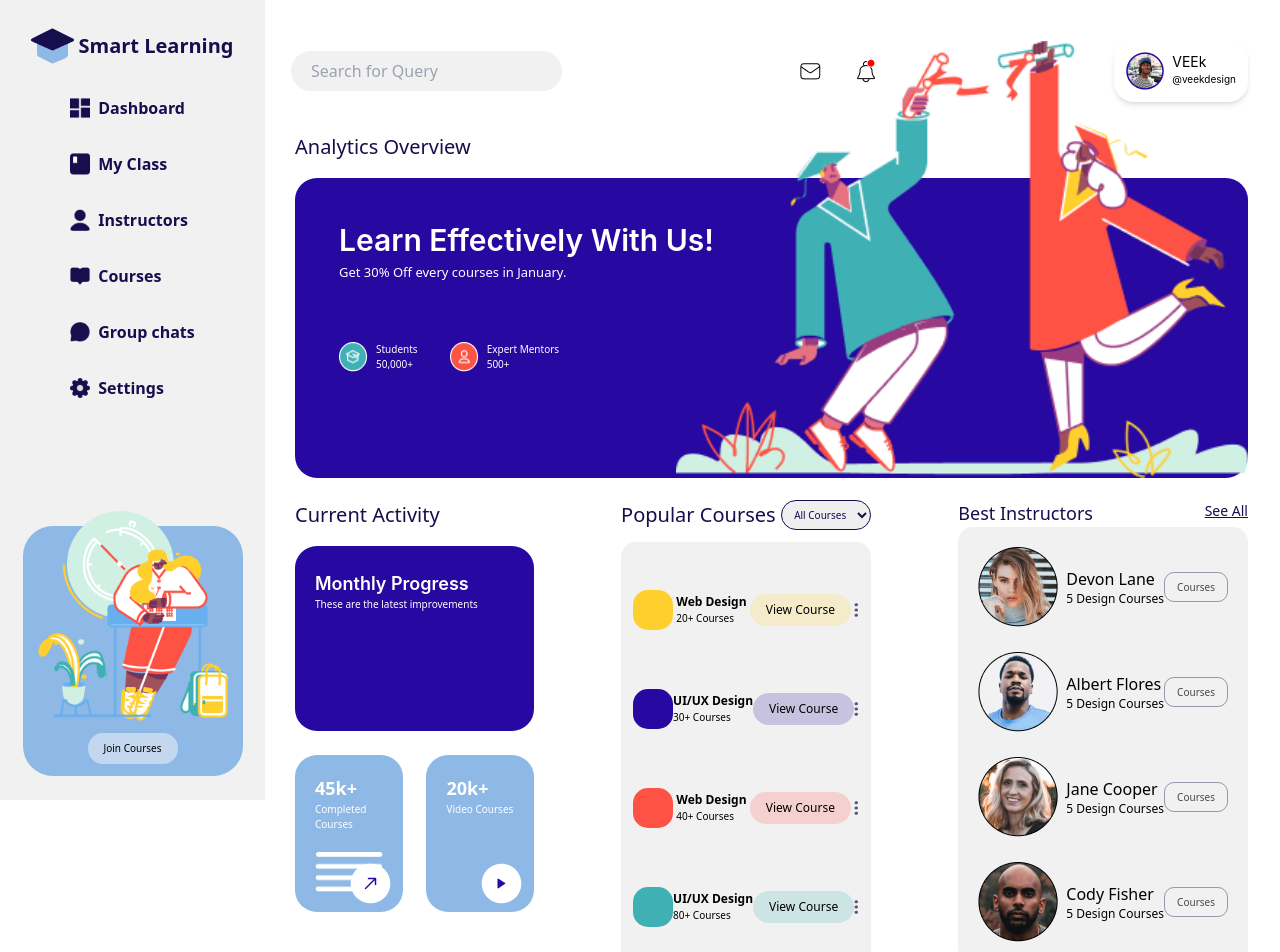
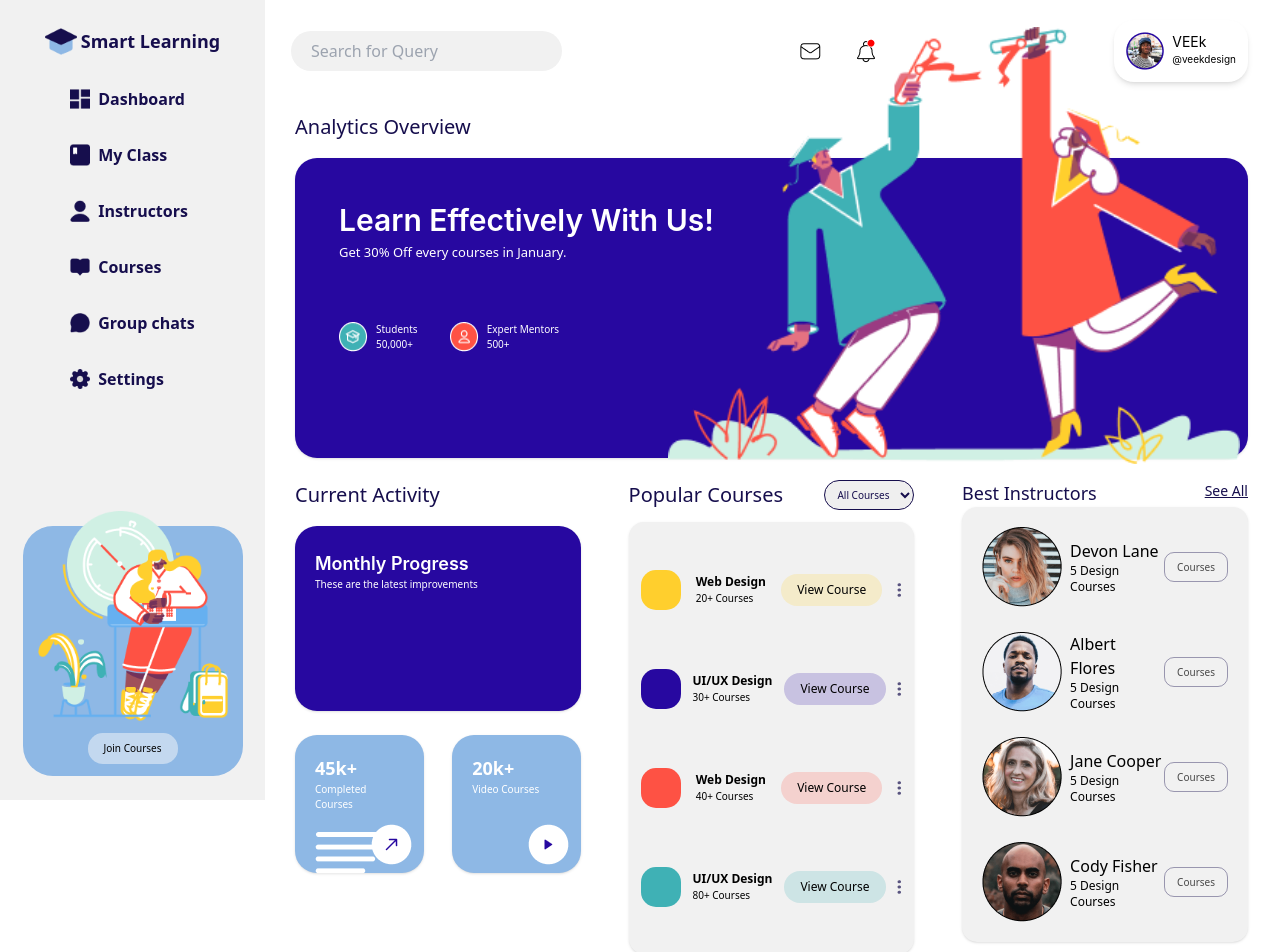
Before and after one commit to Dhanny-aay/smart-learn, a React (Create React App) app: page / in a window 1280 px wide. Shown: the top 952 px of the page. Built offline with nearby package versions, Linux system fonts and the light colour scheme.

Commit message:
adding the finishing touches

```diff
--- a/src/home.js
+++ b/src/home.js
@@ -31,8 +31,8 @@
                 <div className='bg-[#f1f1f1] hidden z-50 md:block fixed md:w-[85px] lg:w-[265px] h-full left-0 top-0 px-5 md:pt-14 lg:pt-7'>
                     <div className=' flex flex-col items-center '>
                         <span className=' flex flex-row items-center lg:space-x-1'>
-                            <img src={ logotab } className='' alt="" />
-                            <p className=' hidden lg:block font-sans text-[#160e4d] text-[20px] font-semibold'>Smart Learning</p>
+                            <img src={ logotab } className=' lg:w-8' alt="" />
+                            <p className=' hidden lg:block font-sans text-[#160e4d] text-[20px] font-semibold lg:text-[18px]'>Smart Learning</p>
                         </span>
                         <span className=' flex flex-col items-center md:mt-14 lg:mt-5 md:space-y-8 lg:space-y-2 lg:items-start'>
                             <button className=' p-3 hover:bg-white hover:rounded-[10px] lg:hover:rounded-[30px] lg:px-5 hover:shadow transition-all flex flex-row items-center lg:space-x-2'>
@@ -76,7 +76,7 @@
                 <img src={ menu } className='' alt="" />
             </div>
 
-            <div className=' mt-4 px-4 flex justify-between items-center md:pr-8 md:ml-[110px] lg:ml-[275px] md:mt-[40px]'>
+            <div className=' mt-4 px-4 flex justify-between items-center md:pr-8 md:ml-[110px] lg:ml-[275px] md:mt-[40px] lg:mt-[20px]'>
                 <input type="search" name="" className=' font-sans h-[40px] text-[rgba(22,14,77,0.5)] px-5 py-2 bg-[#f1f1f1] rounded-[22px]' placeholder='Search for Query' id="" />
 
                 <span className='hidden md:flex flex-row items-center space-x-8'>
@@ -97,7 +97,7 @@
             <div className=' mt-[30px] px-5 md:pr-8 md:ml-[110px] lg:ml-[275px] '>
                 <div>
                     <p className=' font-sans font-medium text-[20px] text-[#160e4d]'>Analytics Overview</p>
-                    <div className=' w-full rounded-[22px] md:h-[300px] mt-4 px-5 md:px-11 py-6 md:py-10 bg-[#2708a0] relative flex'>
+                    <div className=' w-full rounded-[22px] md:h-[300px] mt-4 px-5 md:px-11 py-6 md:py-10 bg-[#2708a0] relative flex shadow'>
                         <div className=' z-10'>
                             <p className='text-white font-semibold text-[18px] w-[150px] md:w-full  md:text-[30px]'>Learn Effectively With Us!</p>
                             <p className='font font-light text-white font-sans text-[10px] md:text-[13px]'>Get 30% Off every courses in January.</p>
@@ -119,8 +119,8 @@
                                 </div>
                             </div>
                         </div>
-                        <img src={ ilus } className=' bottom-0 md:hidden right-0 absolute w-[60%] mb-0 pb-0' alt="" />
-                        <img src={ ilusii } className=' hidden md:block bottom-0 right-0 absolute w-[60%] mb-0 pb-0' alt="" />
+                        <img src={ ilus } className=' md:hidden -bottom-[4px] right-2 absolute w-[60%] mb-0 pb-0' alt="" />
+                        <img src={ ilusii } className=' hidden md:block -bottom-[6px] right-2 absolute w-[60%] mb-0 pb-0' alt="" />
                     </div>
                 </div>
 
@@ -128,22 +128,22 @@
 
             <div className=' mt-[22px] px-5 md:pr-8 md:ml-[110px] lg:ml-[275px] lg:flex lg:flex-row justify-between'>
 
-                    <div className=''>
+                    <div className=' lg:w-[30%] lg:h-[350px]'>
                         <p className=' font-sans font-medium text-[20px] text-[#160e4d]'>Current Activity</p>
-                        <div className=' w-full rounded-[22px] mt-4 px-5 py-6 bg-[#2708a0] h-[185px]'>
+                        <div className=' w-full rounded-[22px] mt-4 px-5 py-6 bg-[#2708a0] shadow h-[185px]'>
                             <p className=' text-white font-semibold text-[18px]'>Monthly Progress</p>
                             <p className=' font-sans font-medium text-white text-[10px]'>These are the latest improvements</p>
                         </div>
 
                         <div className=' mt-6 flex justify-between'>
-                            <div className='  bg-[#8eb8e5] rounded-[22px] p-5 relative w-[45%]'>
+                            <div className='  bg-[#8eb8e5] lg:h-[138px] shadow rounded-[22px] p-5 relative w-[45%]'>
                                 <p className=' font-sans font-bold text-white text-[18px]'>45k+</p>
                                 <p className=' font-sans font-medium text-[10px] text-white'>Completed Courses</p>
                                 <img src={ courses } className=' mt-5' alt="" />
                                 <img src={ go } className=' absolute right-3 bottom-2' alt="" />
                             </div>
 
-                            <div className=' bg-[#8eb8e5] rounded-[22px] p-5 relative w-[45%]'>
+                            <div className=' bg-[#8eb8e5] shadow rounded-[22px] p-5 relative w-[45%]'>
                                 <p className=' font-sans font-bold text-white text-[18px]'>20k+</p>
                                 <p className=' font-sans font-medium text-[10px] text-white'>Video Courses</p>
                                 <img src={ play } className=' absolute right-3 bottom-2' alt="" />
@@ -151,7 +151,7 @@
                         </div>
                     </div>
 
-                    <div className=' mt-6 lg:mt-0'>
+                    <div className=' mt-6 lg:mt-0 lg:w-[30%] lg:h-[350px]'>
                         <span className=' flex justify-between'>
                             <p className='font-sans font-medium text-[20px] text-[#160e4d]'>Popular Courses</p>
                             <select name="courses" className=' border border-[#160e4d] text-[#160e4d] font-sans font-normal text-[10px] text-center rounded-[20px]' id="">
@@ -161,7 +161,7 @@
                             </select>
                         </span>
 
-                        <div className=' mt-3 w-full bg-[#f1f1f1] py-7  rounded-[15px] flex flex-col space-y-[20px]'>
+                        <div className=' mt-3 w-full bg-[#f1f1f1] shadow py-7  rounded-[15px] flex flex-col space-y-[20px]'>
                             <div className=' flex items-center justify-between hover:bg-white hover:rounded-[25px] h-[79px] px-3 hover:shadow transition-all delay-200'>
                                 <span className=' h-[40px] w-[40px] rounded-[15px] bg-[#ffcf2d]'></span>
                                 <span className=' flex flex-col font-bold font-sans text-[12px]'>
@@ -205,13 +205,13 @@
                         </div>
                     </div>
 
-                <div className=' mt-5 lg:mt-0'>
+                <div className=' mt-5 lg:mt-0 lg:w-[30%] lg:h-[350px]'>
                     <span className=' flex flex-row justify-between'>
                         <p className=' font-sans font-medium text-[18px] text-[#160e4d]'>Best Instructors</p>
                         <p className=' font-sans font-normal text-[14px] underline text-[#160e4d]'>See All</p>
                     </span>
 
-                    <div className=' bg-[#f1f1f1] rounded-[15px] py-5 space-y-[25px]'>
+                    <div className=' bg-[#f1f1f1] shadow rounded-[15px] py-5 space-y-[25px]'>
                         <div className=' flex justify-between px-5 items-center'>
                             <div className=' flex flex-row items-center justify-between space-x-2'>
                                 <img src={ insi } className='' alt="" />
```
